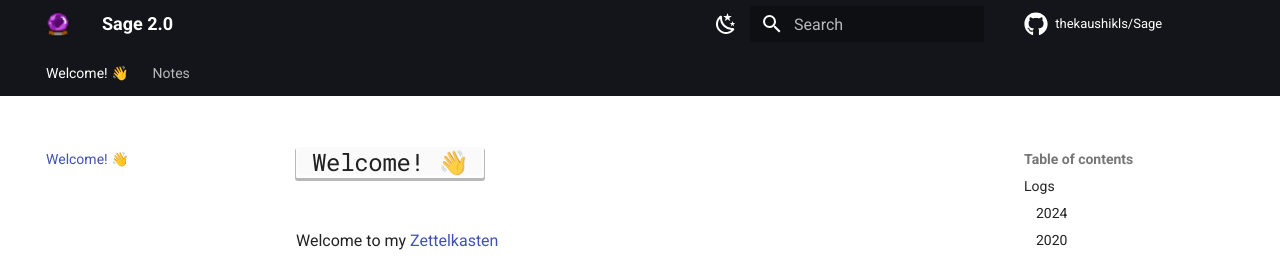
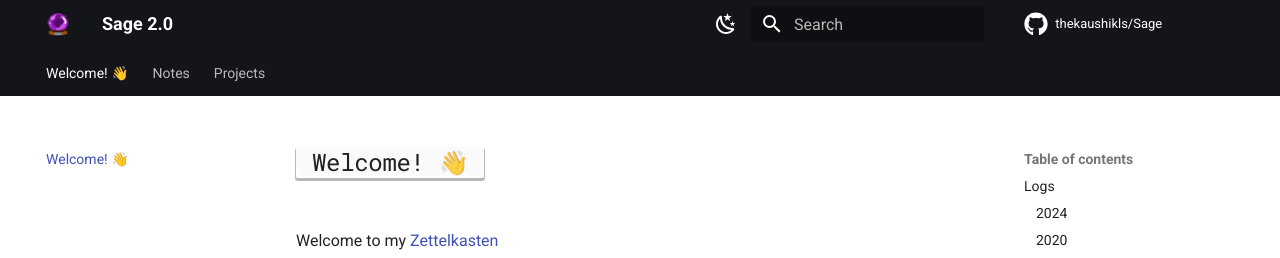
Before and after one commit to thekaushikls/Sage, an MkDocs documentation site: the page built from Sage/index.md, in a window 1280 px wide and 900 px high. Shown: the top 258 px of the window. Built offline with MkDocs 1.6.1 and Material for MkDocs 9.7.7, drawn with Linux system fonts in a browser that asks for light colours; comment, search, counter and statistics services are not loaded.

Commit message:
[chore] public project

```diff
--- a/mkdocs.yml
+++ b/mkdocs.yml
@@ -16,7 +16,7 @@ edit_uri: https://github.com/thekaushikls/Sage/blob/main/Sage
 exclude_docs: |
   Blog/
   Templates/
-  Projects/
+#  Projects/
 
 #region Site Footer
 # Copyright Information
```
